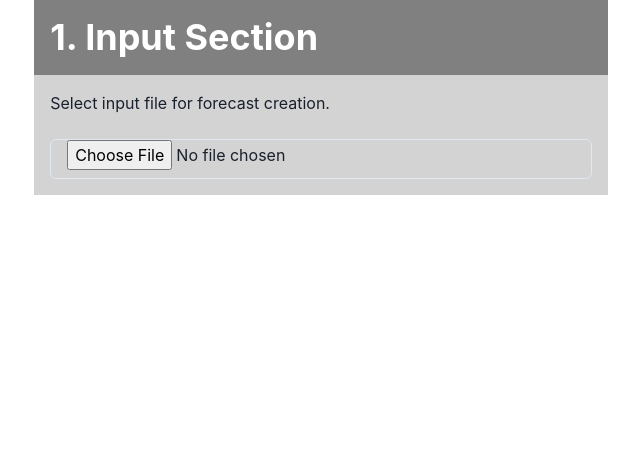
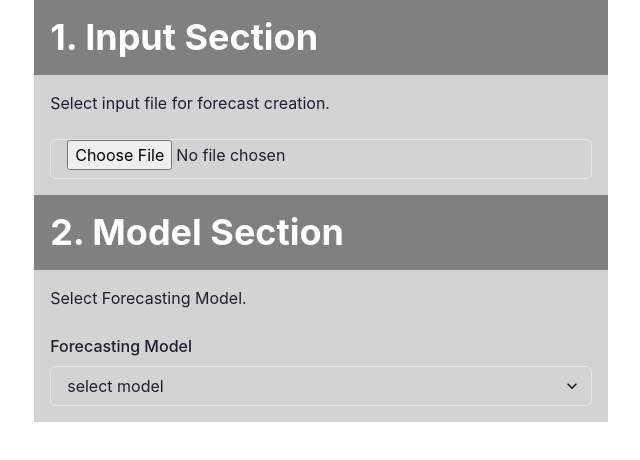
Before and after one commit to arahas/forecastly, a React (Create React App) app in the folder forecastly-app/: page / in a window 1280 px wide. Shown: the top 460 px of the page, without its empty margins (319-959 px from the left). Built offline with nearby package versions, Linux system fonts and the light colour scheme.

Commit message:
Updates to InputSection + getting started with ModelSection

```diff
--- a/forecastly-app/src/App.js
+++ b/forecastly-app/src/App.js
@@ -1,6 +1,7 @@
 import logo from './logo.svg';
 // import './App.css';
 import InputSection from './components/InputSection';
+import ModelSection from './components/ModelSection';
 import * as React from 'react'
 import { ChakraProvider } from '@chakra-ui/react'
 
@@ -8,6 +9,7 @@ function App() {
   return (
     <ChakraProvider>
       <InputSection/>
+      <ModelSection/>
     </ChakraProvider>
   );
 }
--- a/forecastly-app/src/components/FileUpload.js
+++ b/forecastly-app/src/components/FileUpload.js
@@ -1,5 +1,5 @@
 import React, { useState } from 'react';
-import { Input } from '@chakra-ui/react';
+import { Input, Table } from '@chakra-ui/react';
 import Papa from 'papaparse';
 
 const FileUpload = () => {
@@ -33,8 +33,27 @@ const FileUpload = () => {
             <br/>
             {csvData && (
                 <div>
-                    CSV Data
-                    <pre>{JSON.stringify(csvData, null, 2)}</pre>
+                    <h2>CSV Data</h2>
+                    {csvData.length > 10 &&
+                    <p>Displaying the last 10 rows</p>}
+                    <Table variant='striped'>
+                        <thead>
+                            <tr>
+                                {Object.keys(csvData[0]).map((key) => (
+                                    <th key={key}>{key}</th>
+                                ))}
+                            </tr>
+                        </thead>
+                        <tbody>
+                            {csvData.slice(-10).map((row, index) => (
+                                <tr key={index}>
+                                    {Object.values(row).map((value, index) => (
+                                        <td key={index}>{value}</td>
+                                    ))}
+                                </tr>
+                            ))}
+                        </tbody>
+                    </Table>
                 </div>
             )}
         </div>
--- /dev/null
+++ b/forecastly-app/src/components/ModelSection.js
@@ -0,0 +1,28 @@
+import { Container, Box, Text, Heading,
+        Button, ButtonGroup, HStack, Input,
+        FormControl, FormLabel, Select} from '@chakra-ui/react';
+import FileUpload from "./FileUpload";
+
+const ModelSection = () => {
+    return (
+        <Container>
+            <Box bg='grey' w='100%' p={4} color='white'>
+                <Heading>2. Model Section </Heading>
+            </Box>
+            <Box bg='lightgrey' Display='flex' alignItems='center' justifyContent='center' p={4}>
+                <Text> Select Forecasting Model.  </Text>
+                <br/>
+                <FormControl>
+                    <FormLabel>Forecasting Model</FormLabel>
+                    <Select placeholder='select model'>
+                        <option>Moving Average</option>
+                        <option>Naive</option>
+                    </Select>
+                </FormControl>
+            </Box>
+        </Container>
+    )
+    };
+
+
+export default ModelSection;
```
